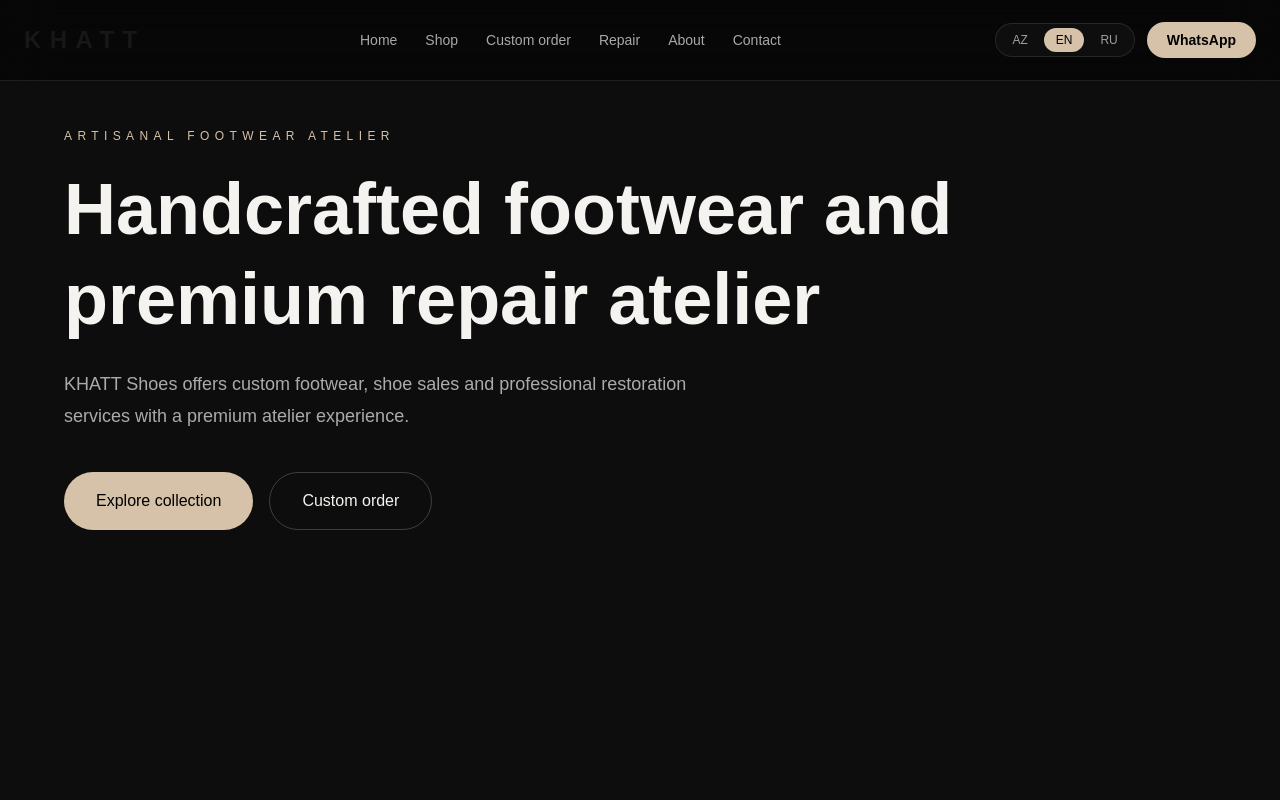
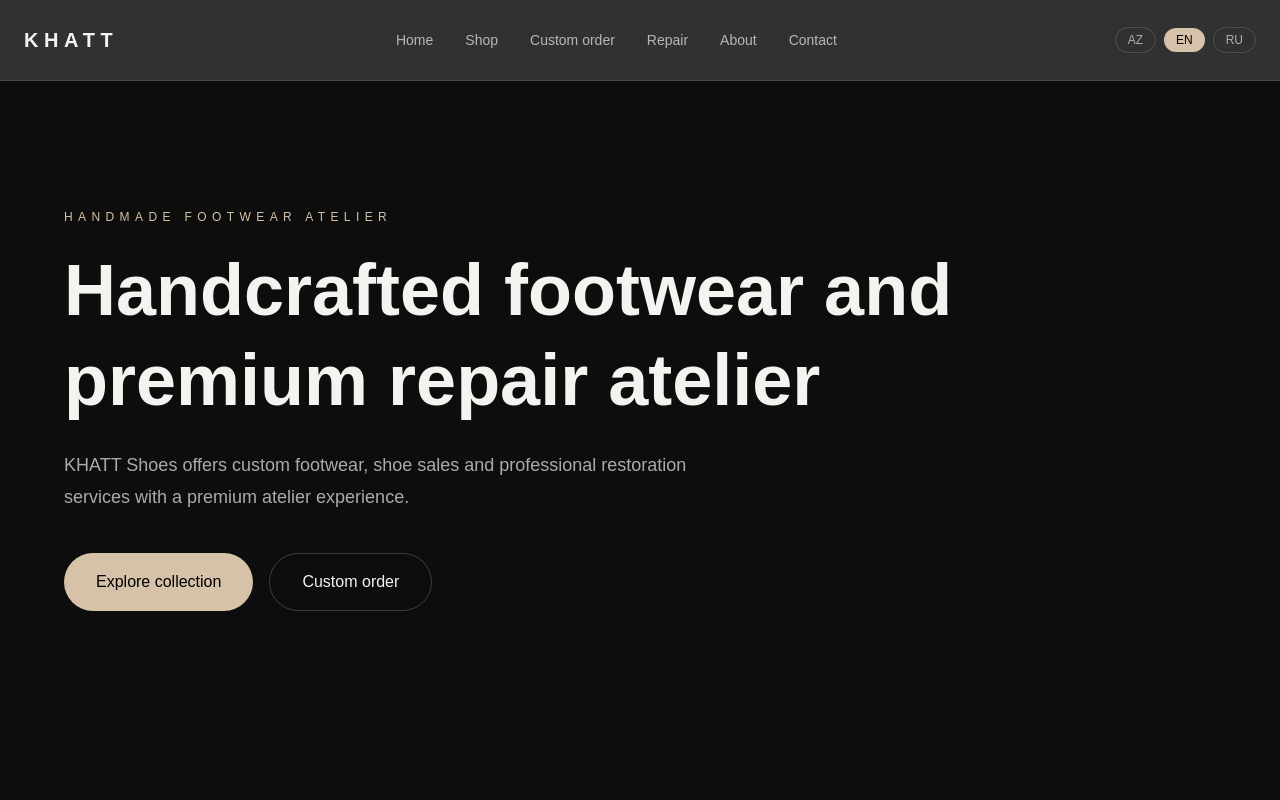
Before and after one commit to khattshoes/khatt-shoes, a Next.js app: page /en in a window 1280 px wide. Shown: the top 800 px of the page. Built offline with nearby package versions, Linux system fonts and the light colour scheme.

Commit message:
Fix next-intl locale messages and language switching

```diff
--- a/next.config.ts
+++ b/next.config.ts
@@ -1,7 +1,9 @@
 import createNextIntlPlugin from "next-intl/plugin";
 
-const withNextIntl = createNextIntlPlugin();
+const withNextIntl = createNextIntlPlugin("./src/i18n/request.ts");
 
-const nextConfig = {};
+const nextConfig = {
+  reactStrictMode: true,
+};
 
 export default withNextIntl(nextConfig);
--- a/src/app/[locale]/layout.tsx
+++ b/src/app/[locale]/layout.tsx
@@ -1,9 +1,14 @@
 import { NextIntlClientProvider, hasLocale } from "next-intl";
+import { getMessages } from "next-intl/server";
 import { notFound } from "next/navigation";
 import { routing } from "@/i18n/routing";
 import { Navbar } from "@/components/layout/navbar";
 import { Footer } from "@/components/layout/footer";
 import "../globals.css";
+
+export function generateStaticParams() {
+  return routing.locales.map((locale) => ({ locale }));
+}
 
 export default async function LocaleLayout({
   children,
@@ -18,10 +23,12 @@ export default async function LocaleLayout({
     notFound();
   }
 
+  const messages = await getMessages();
+
   return (
     <html lang={locale}>
       <body className="bg-[#0D0D0D] text-[#F5F3EF] antialiased">
-        <NextIntlClientProvider>
+        <NextIntlClientProvider locale={locale} messages={messages}>
           <Navbar />
           {children}
           <Footer />
--- a/src/app/[locale]/page.tsx
+++ b/src/app/[locale]/page.tsx
@@ -1,7 +1,7 @@
-import { useTranslations } from "next-intl";
+import { getTranslations } from "next-intl/server";
 
-export default function HomePage() {
-  const t = useTranslations("Home");
+export default async function HomePage() {
+  const t = await getTranslations("Home");
 
   return (
     <main className="min-h-screen bg-[#0D0D0D] px-6 py-32 text-[#F5F3EF]">
@@ -18,11 +18,12 @@ export default function HomePage() {
           {t("description")}
         </p>
 
-        <div className="mt-10 flex gap-4">
-          <button className="rounded-full bg-[#D6C2A8] px-8 py-4 text-black">
+        <div className="mt-10 flex flex-col gap-4 sm:flex-row">
+          <button className="rounded-full bg-[#D6C2A8] px-8 py-4 text-black transition hover:bg-[#c4ad90]">
             {t("shop")}
           </button>
-          <button className="rounded-full border border-white/20 px-8 py-4">
+
+          <button className="rounded-full border border-white/20 px-8 py-4 transition hover:border-[#D6C2A8] hover:text-[#D6C2A8]">
             {t("custom")}
           </button>
         </div>
--- a/src/components/layout/language-switcher.tsx
+++ b/src/components/layout/language-switcher.tsx
@@ -2,8 +2,7 @@
 
 import { useLocale } from "next-intl";
 import { usePathname, useRouter } from "@/i18n/navigation";
-
-const locales = ["az", "en", "ru"] as const;
+import { routing } from "@/i18n/routing";
 
 export function LanguageSwitcher() {
   const locale = useLocale();
@@ -11,15 +10,16 @@ export function LanguageSwitcher() {
   const router = useRouter();
 
   return (
-    <div className="flex items-center gap-1 rounded-full border border-white/10 bg-white/[0.03] p-1">
-      {locales.map((item) => (
+    <div className="flex items-center gap-2">
+      {routing.locales.map((item) => (
         <button
           key={item}
+          type="button"
           onClick={() => router.replace(pathname, { locale: item })}
           className={`rounded-full px-3 py-1 text-xs uppercase transition ${
             locale === item
               ? "bg-[#D6C2A8] text-black"
-              : "text-white/60 hover:text-white"
+              : "border border-white/15 text-white/60 hover:border-[#D6C2A8] hover:text-[#D6C2A8]"
           }`}
         >
           {item}
--- a/src/components/layout/navbar.tsx
+++ b/src/components/layout/navbar.tsx
@@ -1,27 +1,27 @@
-import { useTranslations } from "next-intl";
+import { getTranslations } from "next-intl/server";
 import { Link } from "@/i18n/navigation";
-import { LanguageSwitcher } from "./language-switcher";
+import { LanguageSwitcher } from "@/components/layout/language-switcher";
 
-export function Navbar() {
-  const t = useTranslations("Nav");
+export async function Navbar() {
+  const t = await getTranslations("Nav");
 
   const navItems = [
-    { label: t("home"), href: "/" },
-    { label: t("shop"), href: "/shop" },
-    { label: t("custom"), href: "/custom-order" },
-    { label: t("repair"), href: "/repair" },
-    { label: t("about"), href: "/about" },
-    { label: t("contact"), href: "/contact" },
-  ];
+    { href: "/", label: t("home") },
+    { href: "/shop", label: t("shop") },
+    { href: "/custom-order", label: t("custom") },
+    { href: "/repair", label: t("repair") },
+    { href: "/about", label: t("about") },
+    { href: "/contact", label: t("contact") },
+  ] as const;
 
   return (
-    <header className="fixed top-0 z-50 w-full border-b border-white/10 bg-black/45 backdrop-blur-xl">
+    <header className="sticky top-0 z-50 border-b border-white/10 bg-[#0D0D0D]/85 backdrop-blur-xl">
       <div className="mx-auto flex h-20 max-w-7xl items-center justify-between px-6">
-        <Link href="/" className="text-2xl font-semibold tracking-[0.35em]">
+        <Link href="/" className="text-xl font-semibold tracking-[0.28em] text-[#F5F3EF]">
           KHATT
         </Link>
 
-        <nav className="hidden items-center gap-7 lg:flex">
+        <nav className="hidden items-center gap-8 md:flex">
           {navItems.map((item) => (
             <Link
               key={item.href}
@@ -33,16 +33,7 @@ export function Navbar() {
           ))}
         </nav>
 
-        <div className="flex items-center gap-3">
-          <LanguageSwitcher />
-          <a
-            href="https://wa.me/994XXXXXXXXX"
-            target="_blank"
-            className="hidden rounded-full bg-[#D6C2A8] px-5 py-2 text-sm font-semibold text-black transition hover:scale-105 md:block"
-          >
-            WhatsApp
-          </a>
-        </div>
+        <LanguageSwitcher />
       </div>
     </header>
   );
--- a/src/i18n/navigation.ts
+++ b/src/i18n/navigation.ts
@@ -1,5 +1,5 @@
 import { createNavigation } from "next-intl/navigation";
 import { routing } from "./routing";
 
-export const { Link, redirect, usePathname, useRouter } =
+export const { Link, redirect, usePathname, useRouter, getPathname } =
   createNavigation(routing);
--- a/src/i18n/request.ts
+++ b/src/i18n/request.ts
@@ -3,10 +3,10 @@ import { hasLocale } from "next-intl";
 import { routing } from "./routing";
 
 export default getRequestConfig(async ({ requestLocale }) => {
-  const requestedLocale = await requestLocale;
+  const requested = await requestLocale;
 
-  const locale = hasLocale(routing.locales, requestedLocale)
-    ? requestedLocale
+  const locale = hasLocale(routing.locales, requested)
+    ? requested
     : routing.defaultLocale;
 
   return {
--- a/src/i18n/routing.ts
+++ b/src/i18n/routing.ts
@@ -5,3 +5,5 @@ export const routing = defineRouting({
   defaultLocale: "az",
   localePrefix: "always",
 });
+
+export type Locale = (typeof routing.locales)[number];
--- a/src/messages/az.json
+++ b/src/messages/az.json
@@ -1,6 +1,6 @@
 {
   "Home": {
-    "eyebrow": "Artisanal Footwear Atelier",
+    "eyebrow": "Əl işi ayaqqabı atelyesi",
     "title": "Əl işi ayaqqabı və premium təmir atelyesi",
     "description": "KHATT Shoes fərdi ayaqqabı tikişi, ayaqqabı satışı və peşəkar bərpa xidmətlərini premium atelier təcrübəsi ilə təqdim edir.",
     "shop": "Kolleksiyaya bax",
@@ -12,6 +12,7 @@
     "custom": "Fərdi sifariş",
     "repair": "Təmir",
     "about": "Haqqımızda",
+    "gallery": "Qalereya",
     "contact": "Əlaqə"
   },
   "Footer": {
--- a/src/messages/en.json
+++ b/src/messages/en.json
@@ -1,6 +1,6 @@
 {
   "Home": {
-    "eyebrow": "Artisanal Footwear Atelier",
+    "eyebrow": "Handmade footwear atelier",
     "title": "Handcrafted footwear and premium repair atelier",
     "description": "KHATT Shoes offers custom footwear, shoe sales and professional restoration services with a premium atelier experience.",
     "shop": "Explore collection",
@@ -12,6 +12,7 @@
     "custom": "Custom order",
     "repair": "Repair",
     "about": "About",
+    "gallery": "Gallery",
     "contact": "Contact"
   },
   "Footer": {
--- a/src/messages/ru.json
+++ b/src/messages/ru.json
@@ -1,6 +1,6 @@
 {
   "Home": {
-    "eyebrow": "Artisanal Footwear Atelier",
+    "eyebrow": "Ателье обуви ручной работы",
     "title": "Обувь ручной работы и премиальный ремонт",
     "description": "KHATT Shoes предлагает индивидуальный пошив обуви, продажу обуви и профессиональную реставрацию в формате премиального ателье.",
     "shop": "Смотреть коллекцию",
@@ -12,6 +12,7 @@
     "custom": "Индивидуальный заказ",
     "repair": "Ремонт",
     "about": "О нас",
+    "gallery": "Галерея",
     "contact": "Контакты"
   },
   "Footer": {
```
